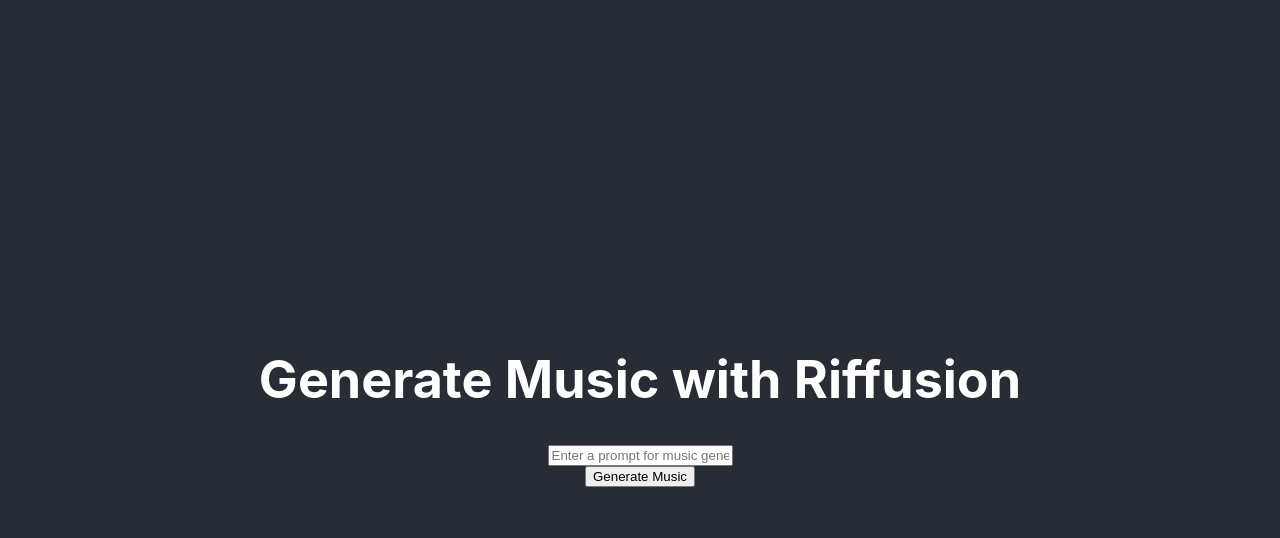
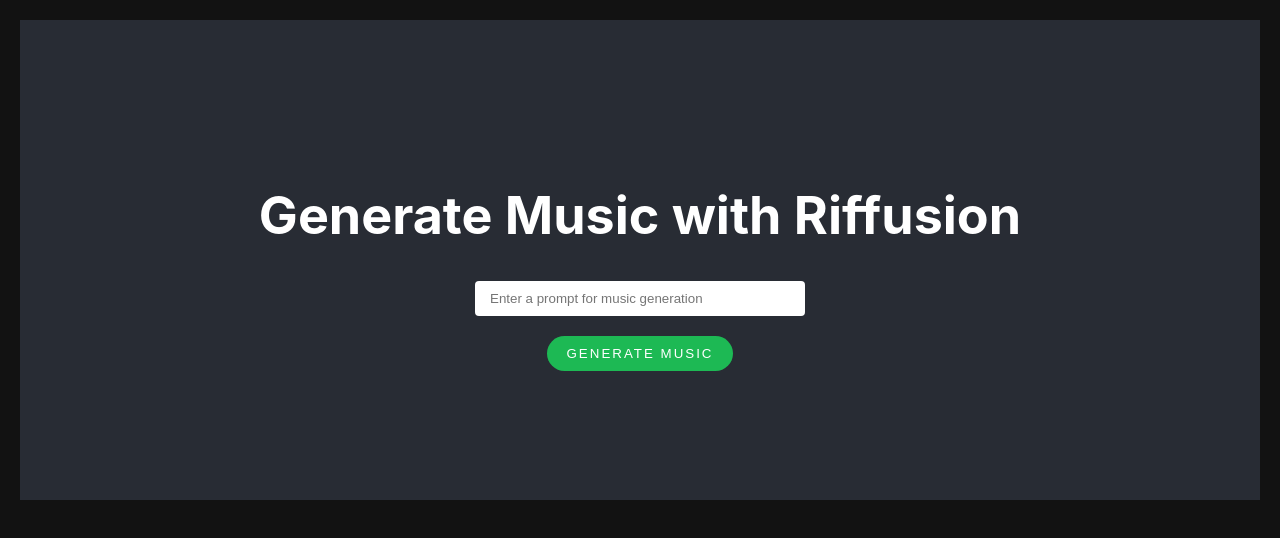
Before and after one commit to max-proj17/Baba-Jamz-v1, a React (Create React App) app in the folder baba-riffusion-app/: page / in a window 1280 px wide. Shown: the top 538 px of the page. Built offline with nearby package versions, Linux system fonts and the light colour scheme.

Commit message:
Added intial styling

```diff
--- a/baba-riffusion-app/src/App.css
+++ b/baba-riffusion-app/src/App.css
@@ -1,10 +1,36 @@
 .App {
   text-align: center;
+  padding: 20px;
 }
 
-.App-logo {
+/* .App-logo {
   height: 40vmin;
   pointer-events: none;
+} */
+/* Style for the text box */
+.input-text {
+  border-radius: 4px;
+  border: none;
+  padding: 10px 15px;
+  width: 300px;
+  margin-bottom: 20px;
+}
+
+/* Style for buttons */
+.button {
+  background-color: #1db954; /* Spotify Green */
+  border: none;
+  border-radius: 500px;
+  color: white;
+  padding: 10px 20px;
+  text-transform: uppercase;
+  letter-spacing: 2px;
+  cursor: pointer;
+  transition: background-color 0.3s ease;
+}
+
+.button:hover {
+  background-color: #1ed760; /* Lighter Green */
 }
 
 @media (prefers-reduced-motion: no-preference) {
@@ -15,7 +41,7 @@
 
 .App-header {
   background-color: #282c34;
-  min-height: 100vh;
+  min-height: 60vh;
   display: flex;
   flex-direction: column;
   align-items: center;
@@ -25,7 +51,7 @@
 }
 
 .App-link {
-  color: #61dafb;
+  color: #1db954;
 }
 
 @keyframes App-logo-spin {
--- a/baba-riffusion-app/src/App.js
+++ b/baba-riffusion-app/src/App.js
@@ -27,12 +27,13 @@
       <header className="App-header">
         <h1>Generate Music with Riffusion</h1>
         <input
+          className="input-text"
           type="text"
           value={prompt}
           onChange={handlePromptChange}
           placeholder="Enter a prompt for music generation"
         />
-        <button onClick={handleGenerateMusic}>Generate Music</button>
+        <button className="button" onClick={handleGenerateMusic}>Generate Music</button>
         {music && (
           <div>
             {/* Handle music display here. If it's a URL to an audio file: */}
--- a/baba-riffusion-app/src/index.css
+++ b/baba-riffusion-app/src/index.css
@@ -5,7 +5,10 @@
     sans-serif;
   -webkit-font-smoothing: antialiased;
   -moz-osx-font-smoothing: grayscale;
+  background-color: #121212; /* Spotify Dark Background */
+  color: #ffffff; /* Light text */
 }
+
 
 code {
   font-family: source-code-pro, Menlo, Monaco, Consolas, 'Courier New',
```
